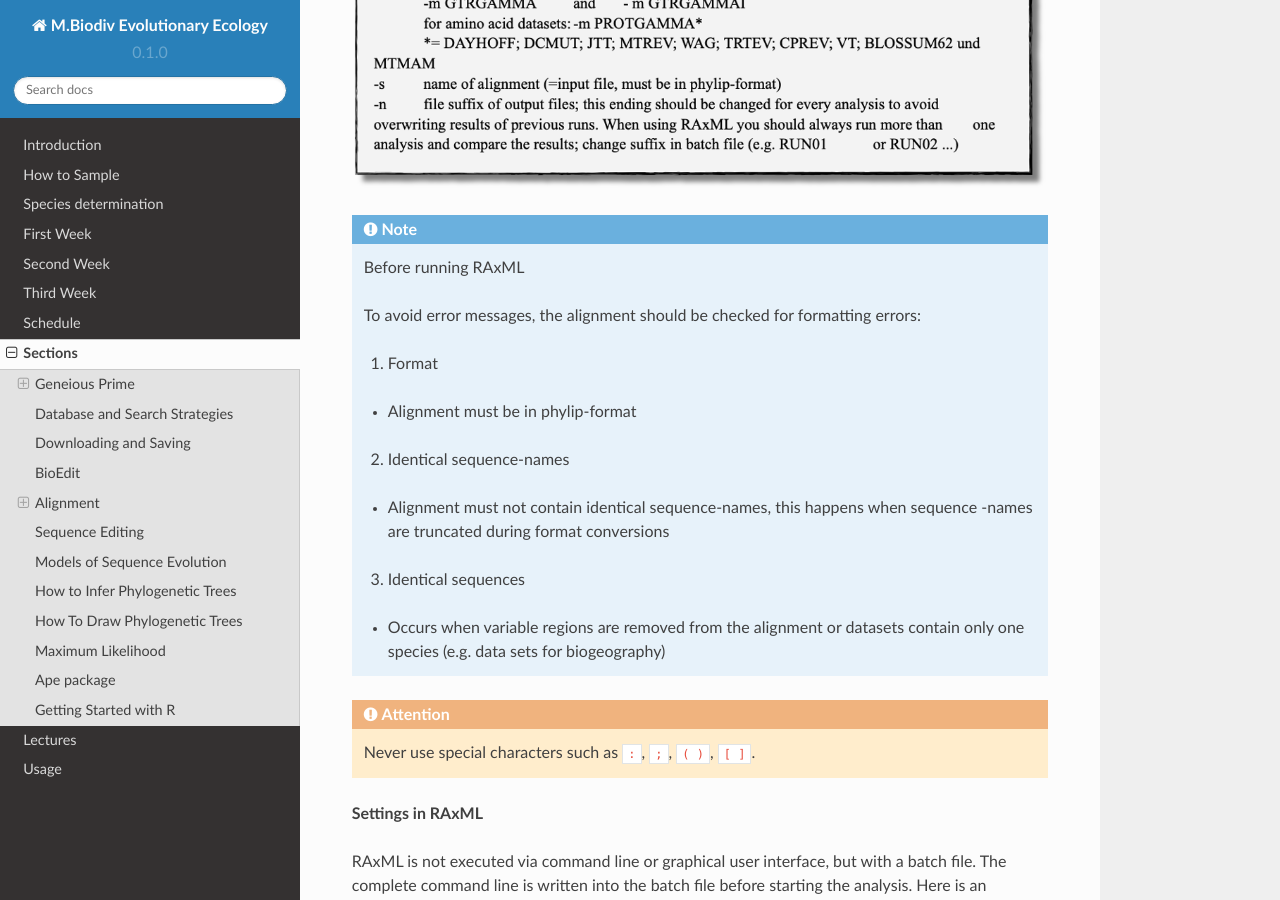
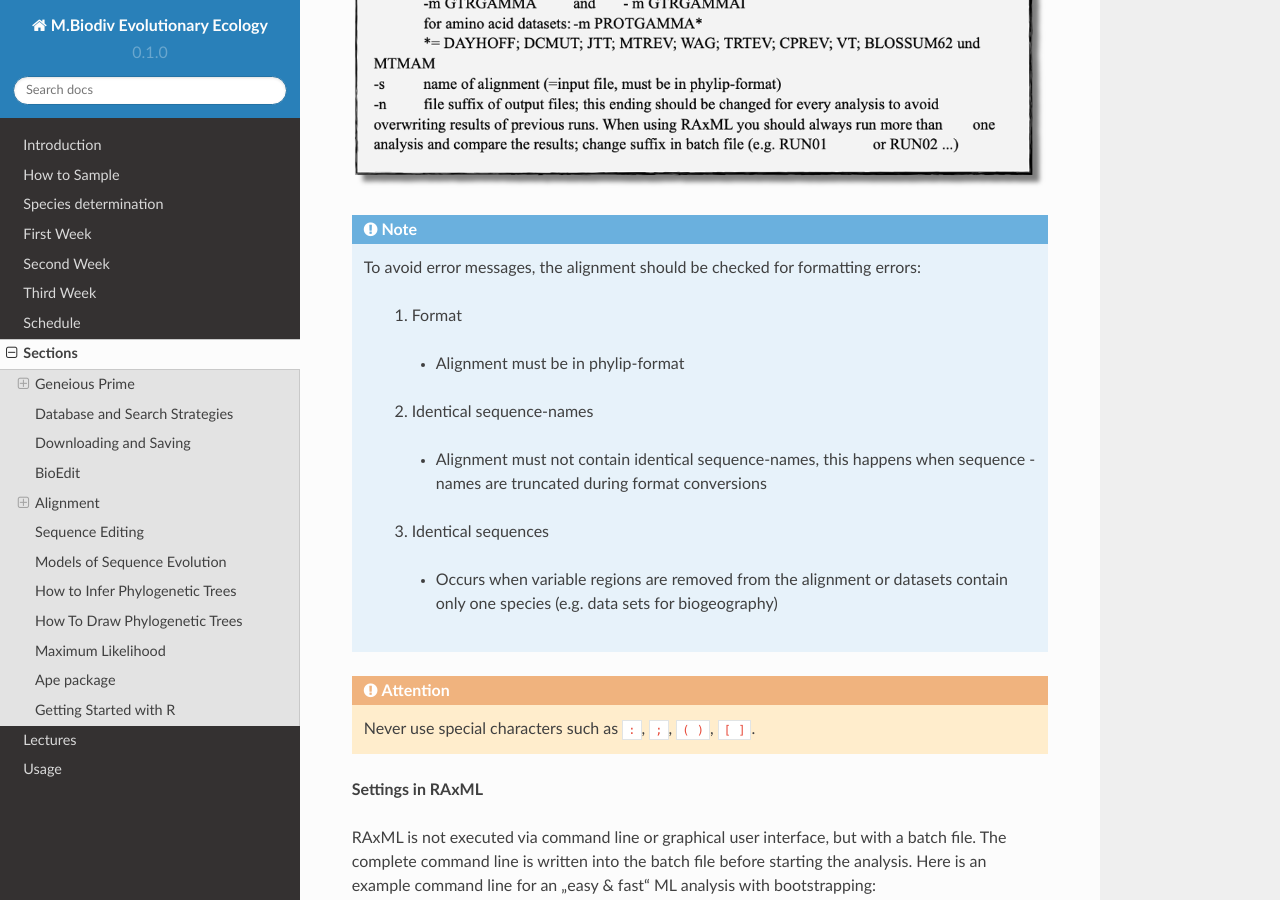
Before and after one commit to bheimbu/evolutionary_ecology, a Sphinx documentation site: the page built from docs/source/section.rst, in a window 1280 px wide and 900 px high, scrolled down 28540 px. Built offline with Sphinx 7.4.7 and the Read the Docs theme 2.0.0, drawn with Linux system fonts in a browser that asks for light colours.

Commit message:
Update section.rst

```diff
--- a/docs/source/section.rst
+++ b/docs/source/section.rst
@@ -537,21 +537,20 @@ RAxML is one of these „fast“ ML-algorithms written for the analysis of large
 .. image:: /_static/raxml.png
 
 .. note::
-  Before running RAxML
 
   To avoid error messages, the alignment should be checked for formatting errors:
 
-  1. Format
+   1. Format
 
-  - Alignment must be in phylip-format
+    - Alignment must be in phylip-format
 
-  2. Identical sequence-names
+   2. Identical sequence-names
 
-  - Alignment must not contain identical sequence-names, this happens when sequence -names are truncated during format conversions
+    - Alignment must not contain identical sequence-names, this happens when sequence -names are truncated during format conversions
 
-  3. Identical sequences
+   3. Identical sequences
 
-  - Occurs when variable regions are removed from the alignment or datasets contain only one species (e.g. data sets for biogeography)
+    - Occurs when variable regions are removed from the alignment or datasets contain only one species (e.g. data sets for biogeography)
 
 .. attention::
   Never use special characters such as ``:``, ``;``, ``( )``, ``[ ]``.
```
